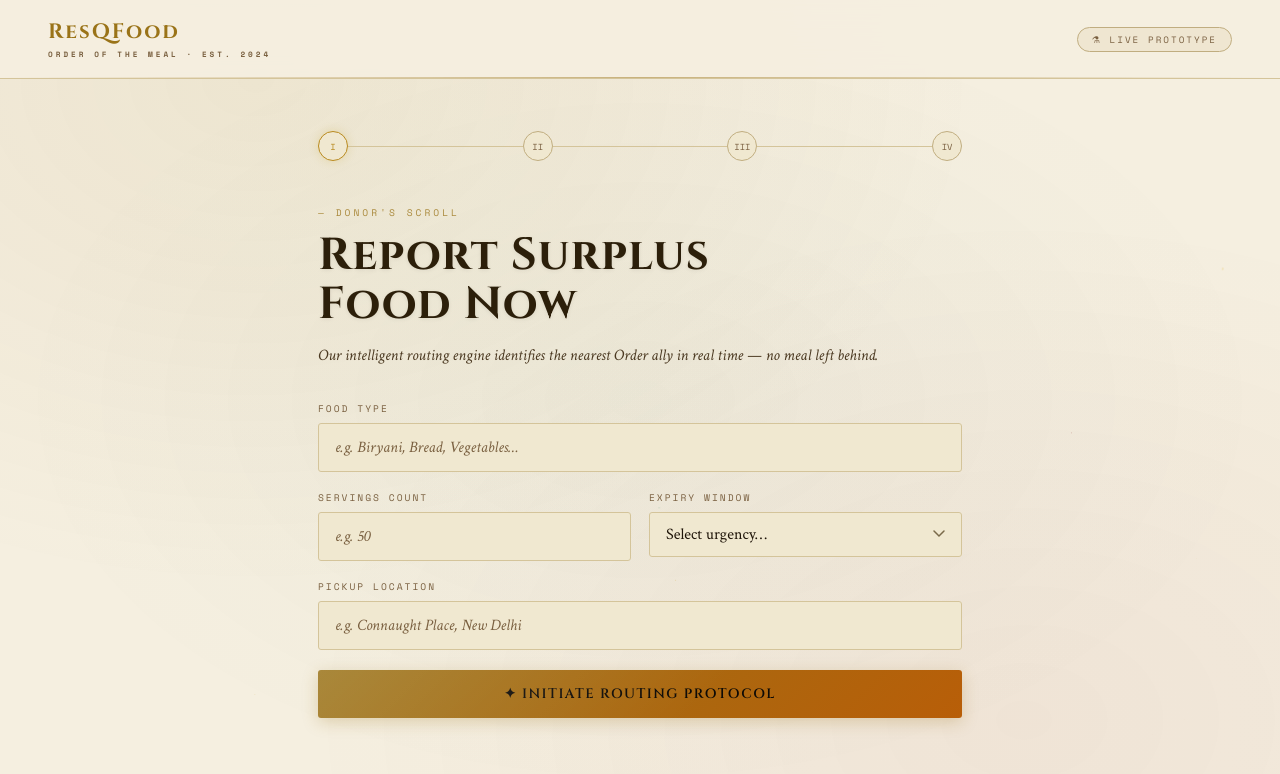
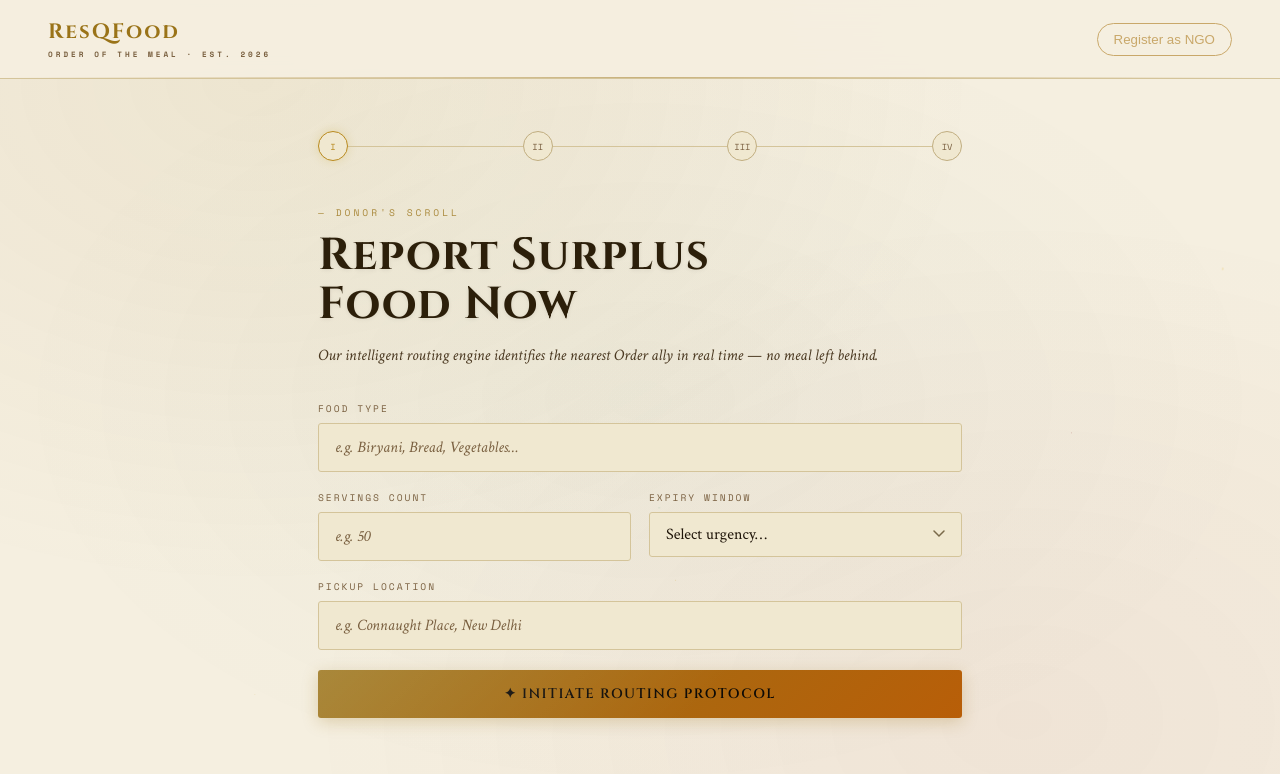
Before and after one commit to 09amulya/HACKINDIA_ResQFood, a plain HTML site: page Frontend/index.html in a window 1280 px wide. Drawn offline with nearby package versions, Linux system fonts and the light colour scheme.

Commit message:
registered as user button

```diff
--- a/Frontend/index.html
+++ b/Frontend/index.html
@@ -18,10 +18,10 @@
 
     <div>
       ResQFood
-      <span class="logo-subtitle">Order of the Meal · Est. 2024</span>
+      <span class="logo-subtitle">Order of the Meal · Est. 2026</span>
     </div>
   </div>
-  <div class="header-badge">⚗ Live Prototype</div>
+  <button class="ngo-register-btn"> Register as NGO</button>
 </header>
 
 <main>
--- a/Frontend/style.css
+++ b/Frontend/style.css
@@ -1236,3 +1236,12 @@
     h2 { font-size: 1.4rem; }
     .card { padding: 24px; }
   }
+
+ .ngo-register-btn {
+  border: 1px solid #c9a86a;
+  background: transparent;
+  color: #c9a86a;
+  padding: 8px 16px;
+  border-radius: 20px;
+  cursor: pointer;
+}
```
